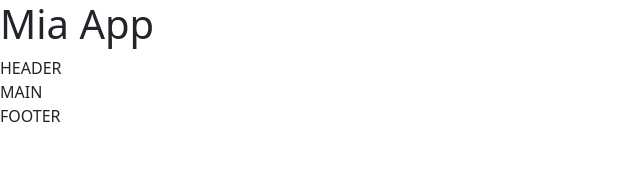
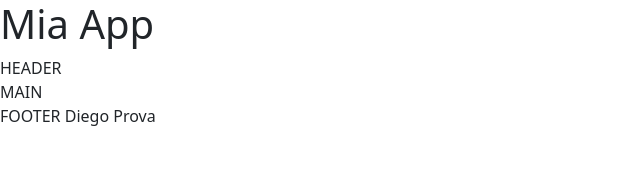
Before and after one commit to FrancescoFolgheraiter/frontend_deliveboo_class114, a Vue app: page / in a window 1280 px wide. Shown: the top 194 px of the page, without its empty margins (0-640 px from the left). Built offline with nearby package versions, Linux system fonts and the light colour scheme; no server answers.

Commit message:
Nuovo commit footer

```diff
--- a/src/components/AppFooter.vue
+++ b/src/components/AppFooter.vue
@@ -14,7 +14,7 @@
 <template>
 
         <footer>
-            FOOTER
+            FOOTER Diego Prova
         </footer>
 
 </template>
```
